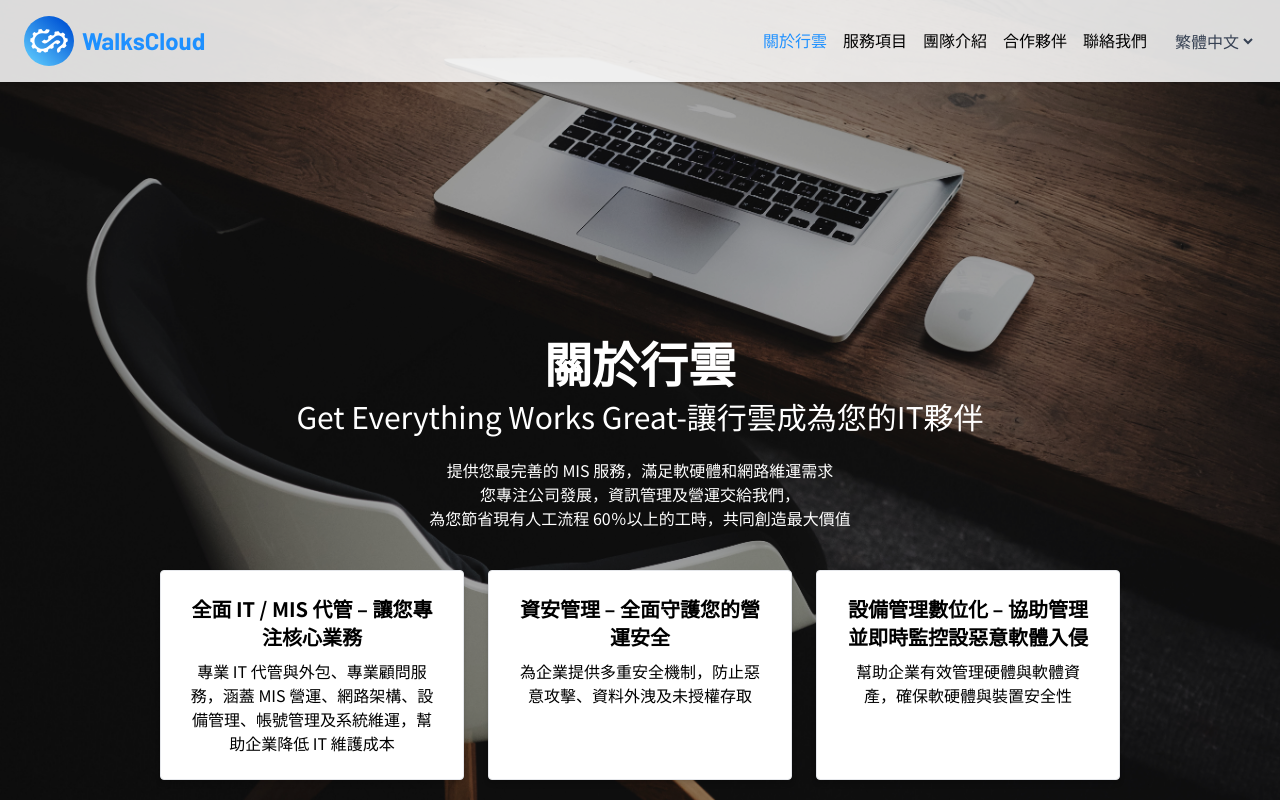
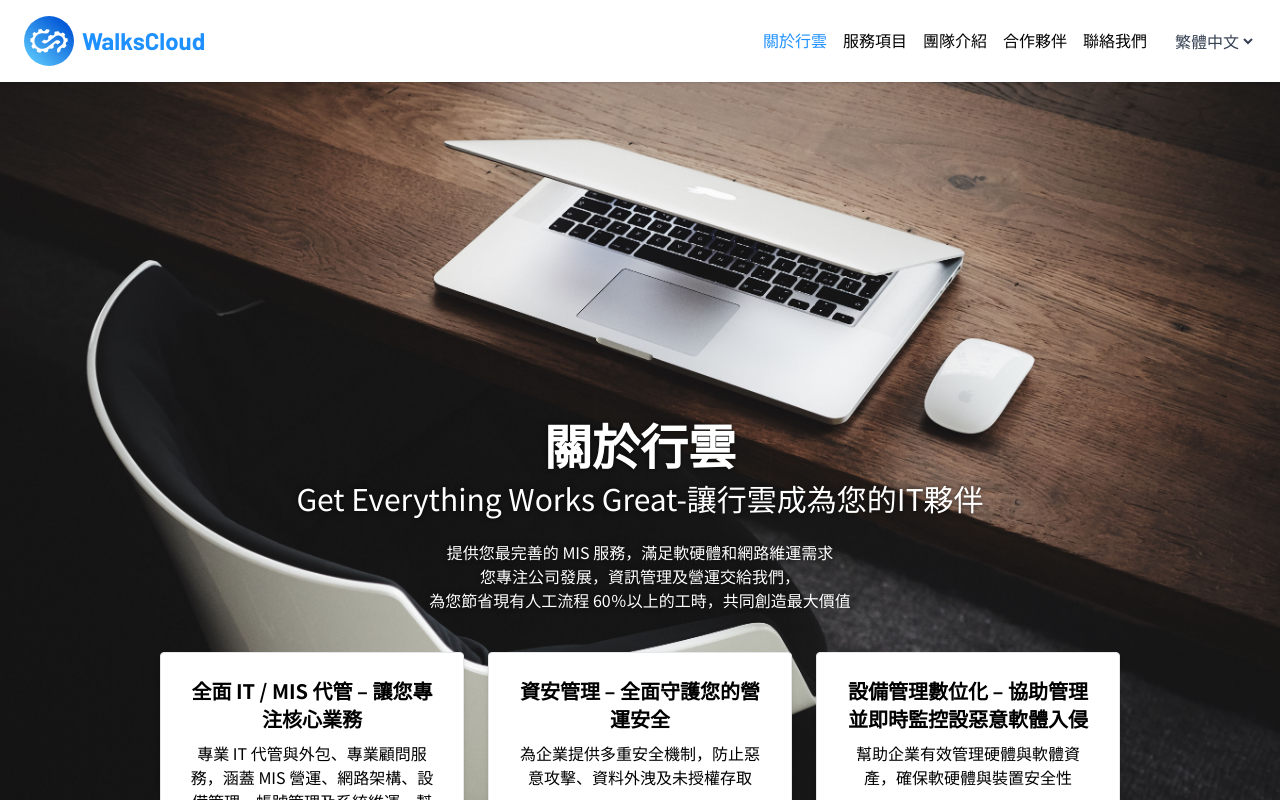
Before and after one commit to WalksCloud/OfficialWebsite, a Vue app: page / in a window 1280 px wide. Shown: the top 800 px of the page. Built offline with nearby package versions, Linux system fonts and the light colour scheme.

Commit message:
update style

```diff
--- a/src/components/About.vue
+++ b/src/components/About.vue
@@ -31,23 +31,22 @@ const handleClick = (index) => {
 </script>
 
 <template>
-<section id="about">
+<section id="about" class="pt-[53px] lg:pt-[82px]">
 	<div class="home-bg h-[85vh] lg:h-screen relative">
-		<div class="w-full absolute bottom-25 lg:bottom-5"><div class="w-5/6 lg:w-3/4 mx-auto text-center">
-			<h2 class="text-4xl mb-2 lg:text-5xl lg:mb-3 font-bold text-white">{{ $t('about') }}</h2>
-			<p class="text-xl lg:text-3xl text-white">{{ $t('about-section.title') }} </p>
-			<div class="my-4 mb-4 lg:my-6 lg:mb-10 text-white">
-			    <p v-for="row in $tm('about-section.intro')">{{ row }}</p>
+		<div class="w-full absolute bottom-25 lg:bottom-5"><div class="w-5/6 lg:w-3/4 mx-auto text-center text-white shadow-dark">
+			<h2 class="text-4xl mb-2 lg:text-5xl lg:mb-3 font-bold">{{ $t('about') }}</h2>
+			<p class="text-xl lg:text-3xl">{{ $t('about-section.title') }} </p>
+			<div class="my-4 mb-4 lg:my-6 lg:mb-10">
+			  <p v-for="row in $tm('about-section.intro')">{{ row }}</p>
 			</div>
 			<!-- desktop -->
-			<div class="hidden lg:grid grid-cols-3 gap-6">
+			<div class="hidden lg:grid grid-cols-3 gap-6 text-black text-shadow-none">
 			  <div v-for="row in $tm('about-section.about-items')" class="bg-white rounded-sm shadow-md p-6 border border-gray-200">
 			    <h3 class="text-xl font-bold mb-2">{{ row.title }}</h3>
 			    <p>{{ row.content }}</p>
 			  </div>
 			</div>
 		</div></div>
-		<div class="z-20 w-full h-full bg-black/45 lg:bg-black/35"></div>
 	</div>
 	<!-- mobile -->
 	<div class="lg:hidden w-5/6 mx-auto grid gap-4 relative mt-[-60px]">
--- a/src/components/Navbar.vue
+++ b/src/components/Navbar.vue
@@ -1,7 +1,7 @@
 <script setup>
 import { ref, onMounted, onBeforeUnmount } from 'vue'
 import { useI18n } from 'vue-i18n'
-const { t, tm } = useI18n()
+const { locale, t, tm } = useI18n()
 
 const navlinks = tm('nav-links')
 const activeSection = ref(null)
@@ -9,6 +9,10 @@ const activeSection = ref(null)
 const setLocale = (event) => {
   localStorage.setItem("locale", event.target.value)
   isOpen.value = false
+}
+const setLocaleDirect = (newLocale) => {
+  locale.value = newLocale
+  setLocale({ target: { value: newLocale } })
 }
 const handleScroll = () => {
   const buffer = 100
@@ -68,11 +72,12 @@ const closeMenu = () => {
     <!-- Mobile Menu -->
     <div v-if="isOpen" class="lg:hidden bg-white/85 py-6 text-center flex flex-col space-y-4">
       <a v-for="(name, key) in $tm('nav-links')" @click="closeMenu" :class="{ 'text-primary': activeSection === key }" class="hover:text-primary" :href="`#${key}`">{{ name }}</a>
-      <div class="locale-changer inline-block text-gray-700">
-        <select v-model="$i18n.locale" @change="setLocale($event)">
-          <option v-for="locale in $i18n.availableLocales" :key="`locale-${locale}`" :value="locale">{{ $t(`locales.${locale}`) }}</option>
-        </select>
-      </div>
+
+      <div class="mt-2 locale-changer"><div class="inline-flex rounded-lg overflow-hidden border border-gray-300">
+        <button v-for="locale in $i18n.availableLocales" :key="`locale-${locale}`" :class="[$i18n.locale === locale ? 'bg-primary text-white' : 'bg-white text-gray-700']" @click="setLocaleDirect(locale)" class="px-4 py-2 text-sm">
+          {{ $t(`locales.${locale}`) }}
+        </button>
+      </div></div>
     </div>
   </header>
 </template>
--- a/src/components/Team.vue
+++ b/src/components/Team.vue
@@ -7,11 +7,19 @@
 		</div>
 		<div class="grid lg:grid-cols-3 gap-6 lg:gap-12">
 	    	<div class="flex lg:block" v-for="row in $tm('team-section.members')">
-	    		<img class="w-24 h-24 lg:w-[120px] lg:h-auto rounded-[50%] me-6 lg:m-auto" :src="row.image">
+	    		<div class="flex-none w-[96px] lg:w-[120px] me-6 lg:m-auto">
+	    			<img class="rounded-[50%]" :src="row.image">
+	    			<a v-if="row.website_url" class="text-gray-600 text-sm inline-block whitespace-nowrap mt-2 lg:hidden" :href="row.website_url" target="_blank">{{ $t('personal_website') }}</a>
+	    		</div>
+
 			    <div class="text-left lg:text-center">
-			    	<p class="font-bold my-2 lg:my-4">{{ row.name }}</p>
+			    	<p class="font-bold my-2 lg:my-4">
+			    		{{ row.name }}
+			    		<a v-if="row.website_url" class="align-top inline-block" :href="row.website_url" target="_blank"><span class="material-symbols-outlined">link</span></a>
+			    	</p>
 			    	<p class="text-gray-600">{{ row.intro }}</p>
-			    	<a v-if="row.website_url" class="mt-2 lg:mt-6 text-gray-600 text-sm inline-block" :href="row.website_url" target="_blank">{{ $t('personal_website') }}</a>
+
+			    	<a v-if="row.website_url" class="hidden lg:inline-block mt-2 lg:mt-6 text-gray-600 text-sm" :href="row.website_url" target="_blank">{{ $t('personal_website') }}</a>
 			    </div>
 		  </div>
 		</div>
--- a/src/style.css
+++ b/src/style.css
@@ -1,6 +1,12 @@
 @import "tailwindcss";
 @theme {
   --color-primary: #1e90ff;
+}
+
+@layer utilities {
+  .shadow-dark {
+    text-shadow: 0 0 5px rgba(0, 0, 0, 0.7);
+  }
 }
 
 :root {
```
